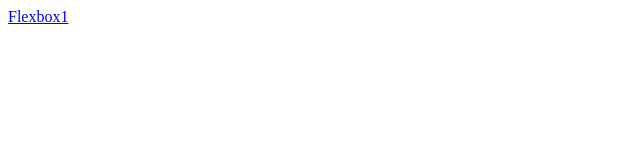
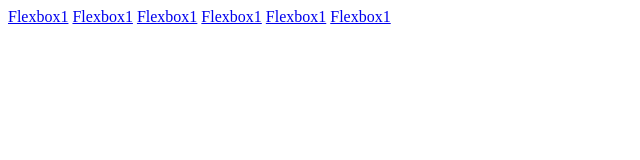
Before and after one commit to Batoonj/Batoon-flexbox, a plain HTML site: page Index.html in a window 1280 px wide. Shown: the whole page, without its empty margins (0-640 px from the left). Drawn offline with Linux system fonts and the light colour scheme.

Commit message:
Update Index.html

```diff
--- a/Index.html
+++ b/Index.html
@@ -2,6 +2,10 @@
 <html>
   <body>
 <a href="Flexbox1.html">Flexbox1</a>
-
+<a href="Flexbox2.html">Flexbox1</a>
+<a href="Flexbox3.html">Flexbox1</a>
+<a href="Flexbox4.html">Flexbox1</a>
+<a href="Flexbox5.html">Flexbox1</a>
+<a href="Flexbox6.html">Flexbox1</a>
   </body>
 </html>
```
